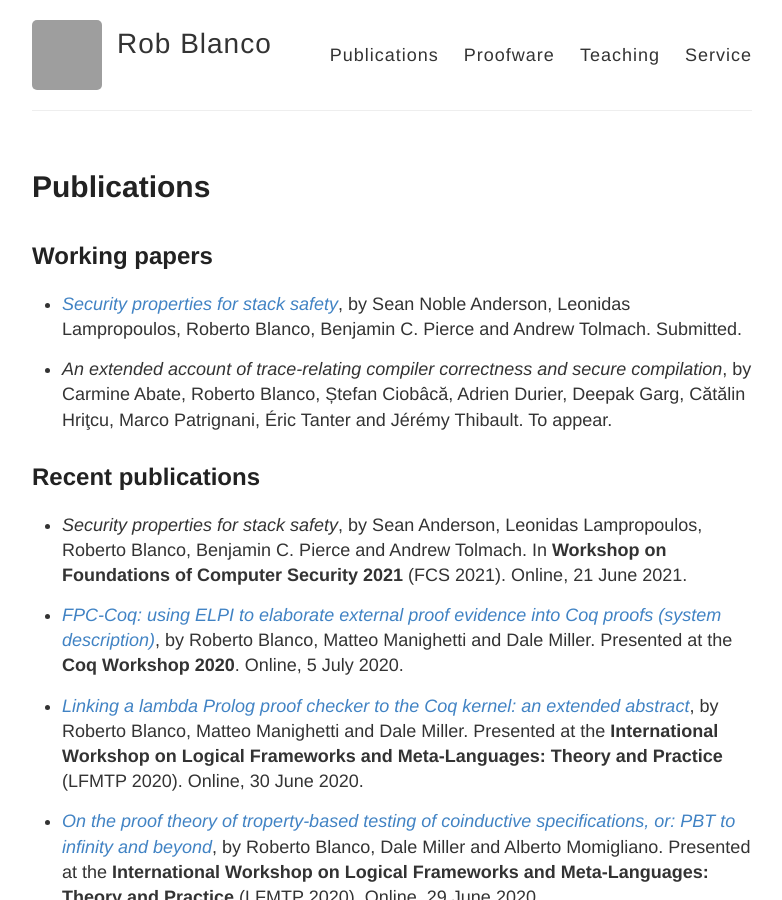
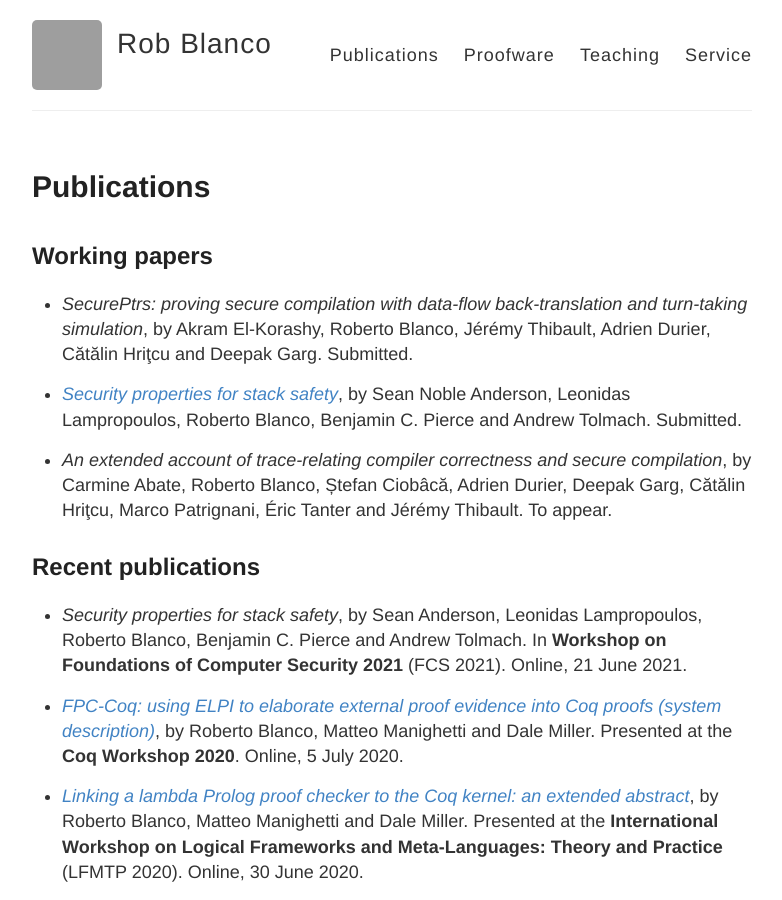
Before and after one commit to robblanco/robblanco.github.io, a Jekyll site: the page built from publications.md, in a window 1280 px wide and 900 px high. Shown: the whole window, without its empty margins (248-1030 px from the left). Built offline with Jekyll 4.4.1, drawn with Linux system fonts in a browser that asks for light colours; grey boxes are pictures that could not be loaded.

Commit message:
SecurePtrs

```diff
--- a/publications.md
+++ b/publications.md
@@ -5,6 +5,10 @@ permalink: /publications/
 ---
 
 ## Working papers
+
+* *SecurePtrs: proving secure compilation with data-flow back-translation and
+  turn-taking simulation*, by Akram El-Korashy, Roberto Blanco, Jérémy Thibault,
+  Adrien Durier, Cătălin Hriţcu and Deepak Garg. Submitted.
 
 * [*Security properties for stack safety*](https://arxiv.org/abs/2105.00417),
   by Sean Noble Anderson, Leonidas Lampropoulos, Roberto Blanco, Benjamin C.
```
